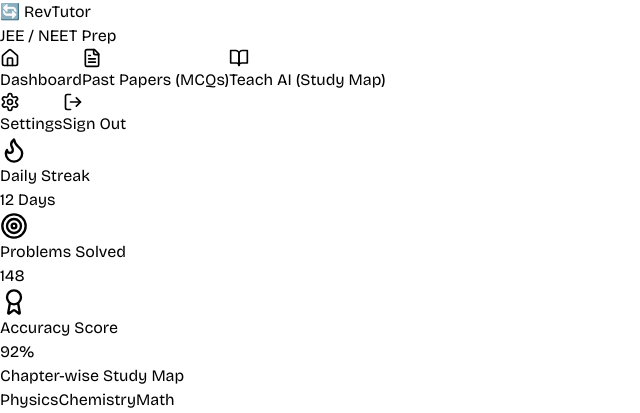
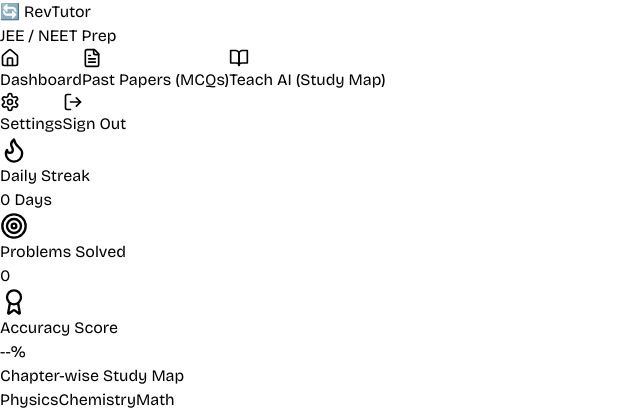
Before and after one commit to amuisaddiction/reverse-tutor, a React (Vite) app in the folder client/: page / in a window 1280 px wide. Both pictures are taken after typing "name@example.com", "Sample123" into the empty fields and a click on the button "Sign In". Shown: the top 413 px of the page, without its empty margins (0-640 px from the left). Built offline with nearby package versions, Linux system fonts and the light colour scheme.

Commit message:
Fix hardcoded gamification stats

```diff
--- a/client/src/pages/Home.jsx
+++ b/client/src/pages/Home.jsx
@@ -20,7 +20,7 @@
           </div>
           <div>
             <p className="text-sm font-bold text-slate-400 uppercase tracking-wider">Daily Streak</p>
-            <p className="text-3xl font-bold text-slate-800">12 Days</p>
+            <p className="text-3xl font-bold text-slate-800">0 Days</p>
           </div>
         </div>
         <div className="bg-white p-6 rounded-2xl shadow-sm border border-slate-100 flex items-center gap-4">
@@ -29,7 +29,7 @@
           </div>
           <div>
             <p className="text-sm font-bold text-slate-400 uppercase tracking-wider">Problems Solved</p>
-            <p className="text-3xl font-bold text-slate-800">148</p>
+            <p className="text-3xl font-bold text-slate-800">0</p>
           </div>
         </div>
         <div className="bg-white p-6 rounded-2xl shadow-sm border border-slate-100 flex items-center gap-4">
@@ -38,7 +38,7 @@
           </div>
           <div>
             <p className="text-sm font-bold text-slate-400 uppercase tracking-wider">Accuracy Score</p>
-            <p className="text-3xl font-bold text-slate-800">92%</p>
+            <p className="text-3xl font-bold text-slate-800">--%</p>
           </div>
         </div>
       </div>
```
Also changed, not shown: client/src/components/Sidebar.jsx (line endings or trailing spaces), client/src/pages/Login.jsx (line endings or trailing spaces), client/src/pages/PastPapers.jsx (line endings or trailing spaces).
